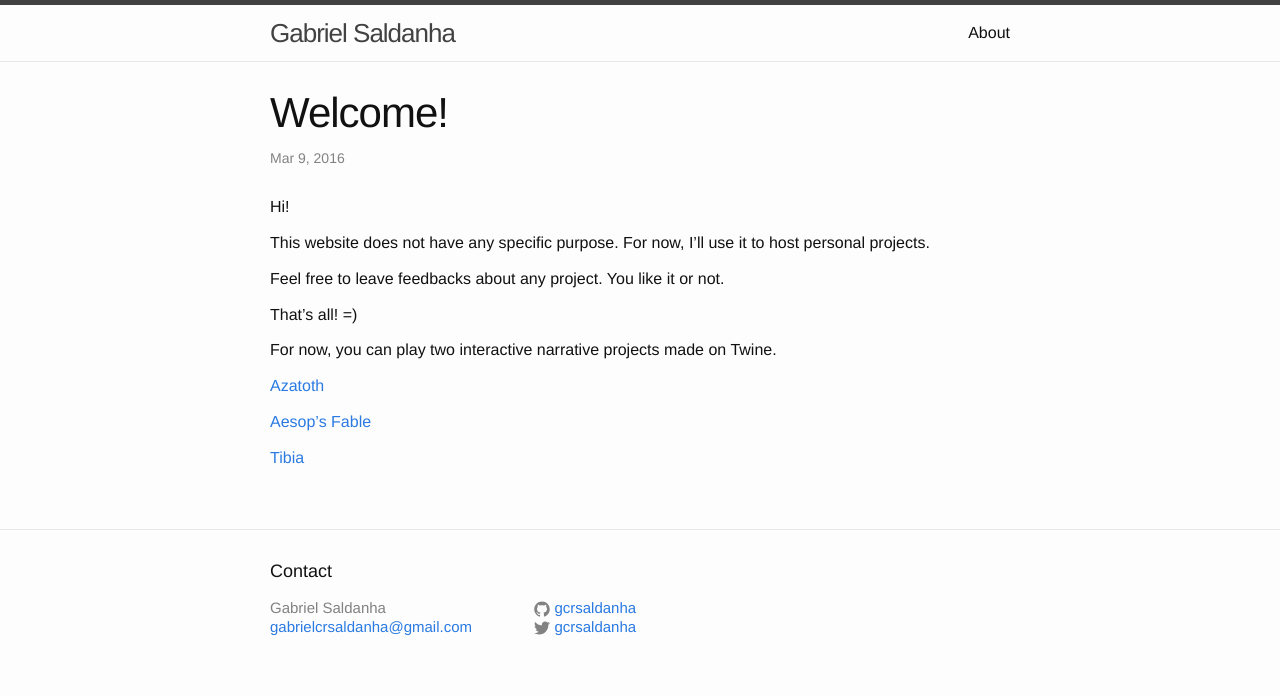
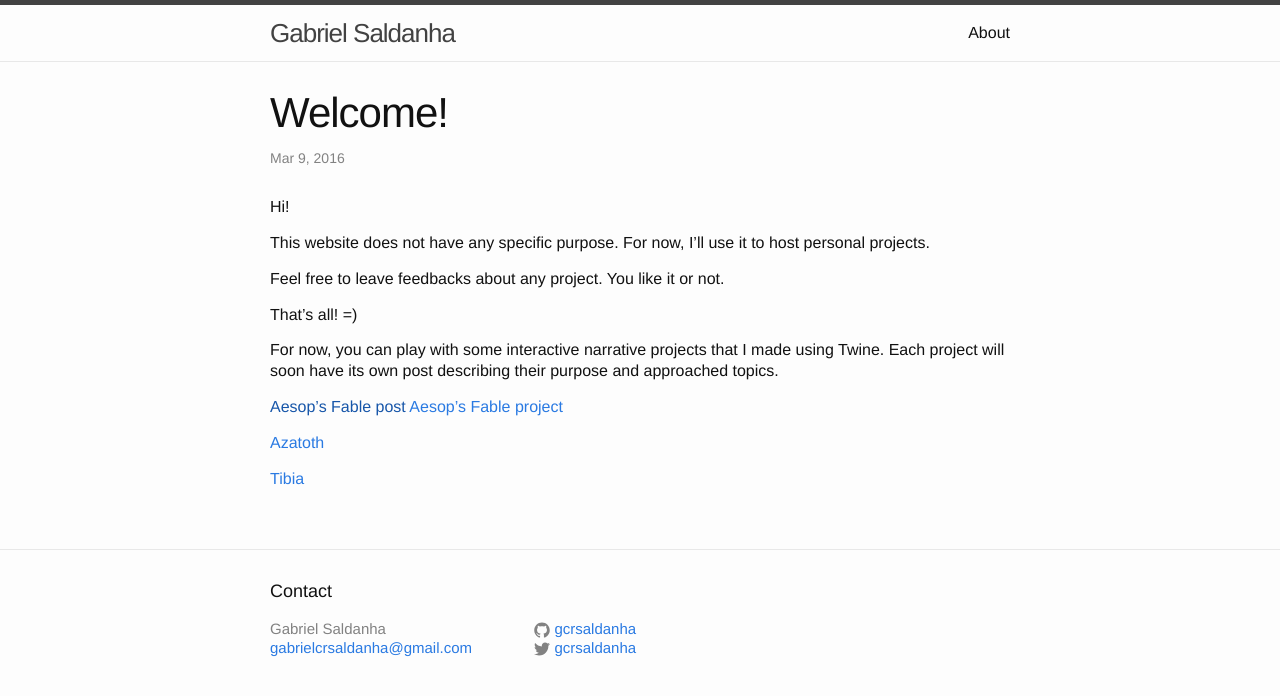
Before and after one commit to gcrsaldanha/gcrsaldanha.github.io, a Jekyll site: the page built from _posts/2016-03-09-welcome.md, in a window 1280 px wide. Shown: the top 696 px of the page. Built offline with Jekyll 4.4.1, drawn with Linux system fonts in a browser that asks for light colours.

Commit message:
Add Aesop's Fable post link in welcome page.

```diff
--- a/_posts/2016-03-09-welcome.md
+++ b/_posts/2016-03-09-welcome.md
@@ -11,10 +11,11 @@ Feel free to leave feedbacks about any project. You like it or not.
 
 That's all! =)
 
-For now, you can play two interactive narrative projects made on Twine.
+For now, you can play with some interactive narrative projects that I made using Twine. Each project will soon have its own post describing their purpose and approached topics.
 
-[Azatoth]({{site.url}}/assets/twine/azatoth.html)
+[Aesop's Fable post]({{ post_url 2016-05-14-aesops-fable.md }})
+[Aesop's Fable project]({{ site.url }}/assets/twine/the-tortoise-and-the-eagle.html)
 
-[Aesop's Fable]({{site.url}}/assets/twine/the-tortoise-and-the-eagle.html)
+[Azatoth]({{ site.url }}/assets/twine/azatoth.html)
 
-[Tibia]({{site.url}}/assets/twine/tibia.html)
+[Tibia]({{ site.url }}/assets/twine/tibia.html)
```
